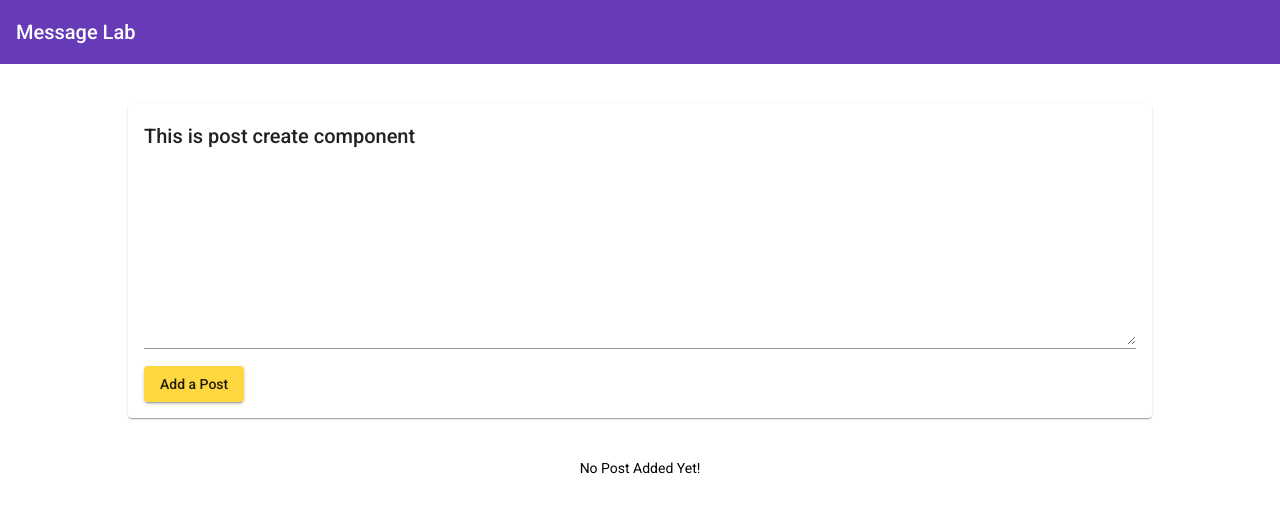
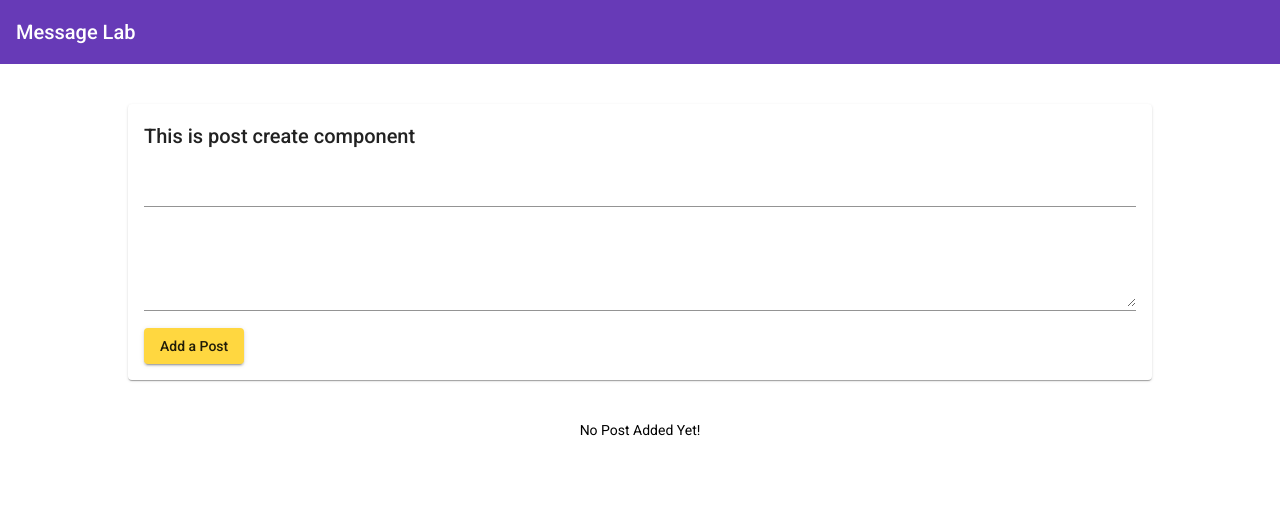
Before and after one commit to luckyleonard/MEAN, an Angular app: page / in a window 1280 px wide. Shown: the top 512 px of the page. Built offline with nearby package versions, Linux system fonts and the light colour scheme.

Commit message:
✨ (feat) propety lifting and pass between brother component with EventEmitter

```diff
--- a/src/app/app.component.html
+++ b/src/app/app.component.html
@@ -1,7 +1,7 @@
 <app-header></app-header>
 <main>
-  <app-post-create></app-post-create>
-  <app-post-list></app-post-list>
+  <app-post-create (postCreated)="onPostAdded($event)"></app-post-create>
+  <app-post-list [posts]="storedPosts"></app-post-list>
 </main>
 
 <router-outlet></router-outlet>
--- a/src/app/app.component.ts
+++ b/src/app/app.component.ts
@@ -3,8 +3,13 @@ import { Component } from '@angular/core';
 @Component({
   selector: 'app-root',
   templateUrl: './app.component.html',
-  styleUrls: ['./app.component.scss']
+  styleUrls: ['./app.component.scss'],
 })
 export class AppComponent {
   title = 'MEAN-project';
+  storedPosts = [];
+
+  onPostAdded(post) {
+    this.storedPosts.push(post);
+  }
 }
--- a/src/app/posts/post-create/post-create.component.html
+++ b/src/app/posts/post-create/post-create.component.html
@@ -1,15 +1,17 @@
 <mat-card>
   <h2>This is post create component</h2>
   <mat-form-field>
+    <input name="title" matInput [(ngModel)]="postTitle" />
+  </mat-form-field>
+  <mat-form-field>
     <textarea
       matInput
-      name="post:"
-      rows="10"
-      [(ngModel)]="textareaValue"
+      name="content"
+      rows="4"
+      [(ngModel)]="postContent"
     ></textarea>
   </mat-form-field>
   <button mat-raised-button color="accent" (click)="onAddPost()">
     Add a Post
   </button>
 </mat-card>
-<p>{{ postContent }}</p>
--- a/src/app/posts/post-create/post-create.component.ts
+++ b/src/app/posts/post-create/post-create.component.ts
@@ -1,4 +1,4 @@
-import { Component } from '@angular/core';
+import { Component, Output, EventEmitter } from '@angular/core';
 
 @Component({
   selector: 'app-post-create',
@@ -6,10 +6,15 @@ import { Component } from '@angular/core';
   styleUrls: ['./post-create.component.scss'],
 })
 export class PostCreateComponent {
-  textareaValue = '';
+  postTitle = '';
   postContent = '';
+  @Output() postCreated = new EventEmitter();
 
   onAddPost() {
-    this.postContent = this.textareaValue;
+    const post = {
+      postTitle: this.postTitle,
+      postContent: this.postContent,
+    };
+    this.postCreated.emit(post); //向父级发送自己的属性值
   }
 }
--- a/src/app/posts/post-list/post-list.component.html
+++ b/src/app/posts/post-list/post-list.component.html
@@ -1,9 +1,9 @@
 <mat-accordion multi *ngIf="posts.length > 0">
   <mat-expansion-panel *ngFor="let post of posts">
     <mat-expansion-panel-header>
-      {{ post.title }}
+      {{ post.postTitle }}
     </mat-expansion-panel-header>
-    <p>{{ post.content }}</p>
+    <p>{{ post.postContent }}</p>
   </mat-expansion-panel>
 </mat-accordion>
 <p class="info-text mat-body-1" *ngIf="posts.length === 0">
--- a/src/app/posts/post-list/post-list.component.ts
+++ b/src/app/posts/post-list/post-list.component.ts
@@ -1,4 +1,4 @@
-import { Component, OnInit } from '@angular/core';
+import { Component, OnInit, Input } from '@angular/core';
 
 @Component({
   selector: 'app-post-list',
@@ -13,6 +13,6 @@ export class PostListComponent implements OnInit {
   //     content: 'this is the content for 1st',
   //   },
   // ];
-  posts = [];
+  @Input() posts = [];
   ngOnInit(): void {}
 }
```
